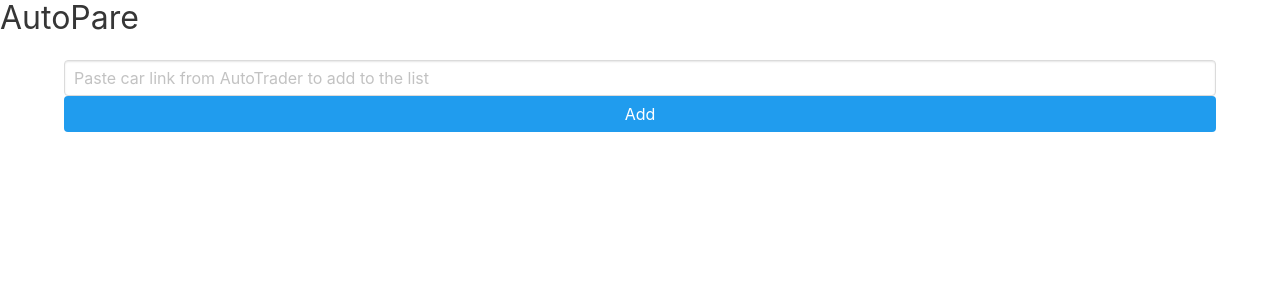
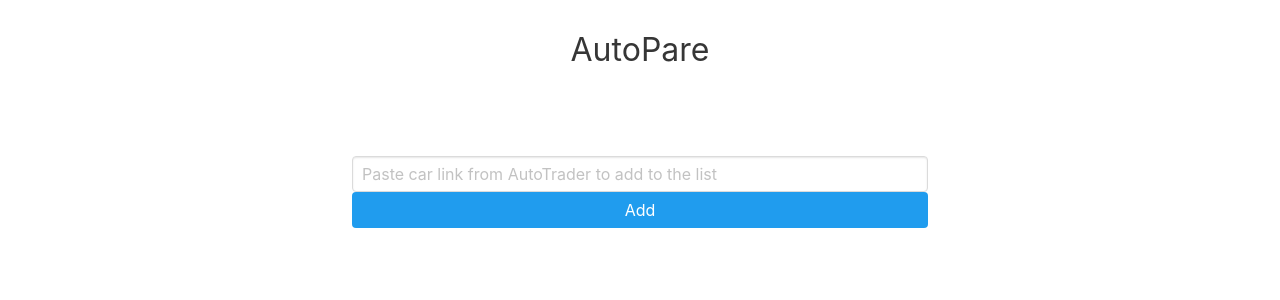
Before and after one commit to asorius/autotest, a React (Create React App) app in the folder front/: page / in a window 1280 px wide. Shown: the top 300 px of the page. Built offline with nearby package versions, Linux system fonts and the light colour scheme.

Commit message:
minor styling adjust

```diff
--- a/front/src/components/CompareItem.js
+++ b/front/src/components/CompareItem.js
@@ -12,7 +12,7 @@
 
   return (
 
-    <div className='tile is child box is-4'>
+    <div className='tile is-child box is-4'>
         <div className="card">
           <div className="card-image">
             <figure className="image is-4by3">
--- a/front/src/components/LandingPage.js
+++ b/front/src/components/LandingPage.js
@@ -26,7 +26,7 @@
         <div className='title'>
             <h1> AutoPare</h1>
         </div>
-        <div className='container'>
+        <div className='input-container'>
             <div className={classnames('control',{
               'is-loading':loading
             })}>
@@ -36,7 +36,7 @@
             })} onClick={addCarFunc}>Add</button>
             </div>
         </div>
-        <div className='container comparing-container tile is-ancestor'>
+        <div className='comparing-container tile is-ancestor'>
         {context.list.map(item=>{
             return <CompareItem key={item._id} item={item}></CompareItem>
         })}
--- a/front/src/index.css
+++ b/front/src/index.css
@@ -0,0 +1,9 @@
+.title{
+    text-align: center;
+    padding:2rem;
+}
+.input-container{
+    width:50%;
+    margin:0 auto;
+    padding:2rem;
+}
```
